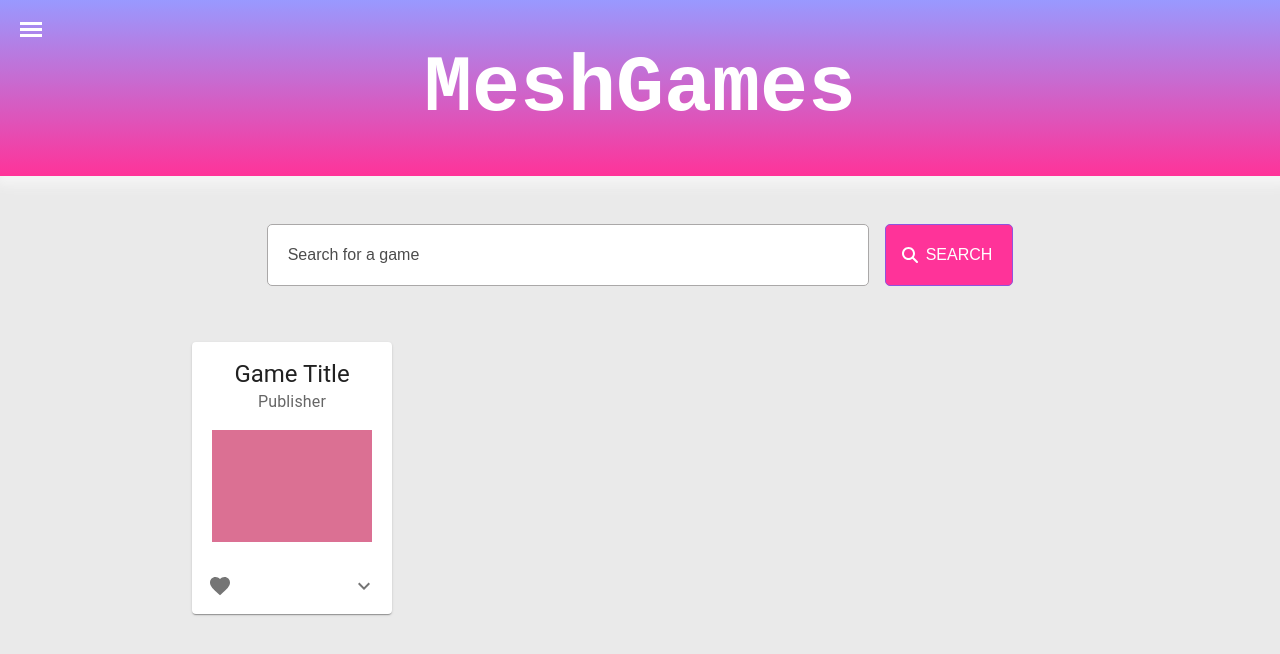
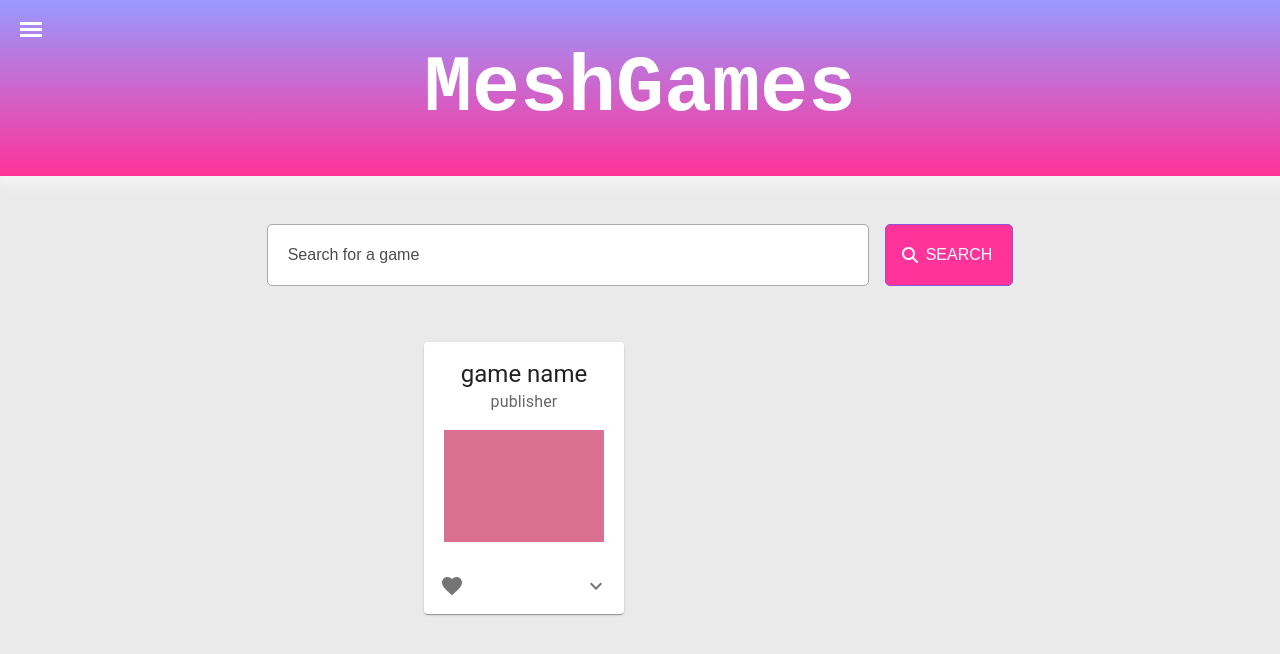
Before and after one commit to EmmaPeders1/IT2810-Project4, a React (Create React App) app in the folder meshgames/frontend/: page / in a window 1280 px wide. Shown: the top 654 px of the page. Built offline with nearby package versions, Linux system fonts and the light colour scheme.

Commit message:
#13 data-retrieval: created one query

```diff
--- a/meshgames/frontend/package.json
+++ b/meshgames/frontend/package.json
@@ -3,6 +3,7 @@
   "version": "0.1.0",
   "private": true,
   "dependencies": {
+    "@apollo/client": "^3.7.0",
     "@emotion/react": "^11.10.4",
     "@emotion/styled": "^11.10.4",
     "@fortawesome/fontawesome-svg-core": "^6.2.0",
@@ -20,6 +21,7 @@
     "@types/react": "^18.0.21",
     "@types/react-dom": "^18.0.6",
     "font-awesome": "^4.7.0",
+    "graphql": "^16.6.0",
     "react": "^18.2.0",
     "react-dom": "^18.2.0",
     "react-router-dom": "^6.4.2",
--- a/meshgames/frontend/src/Components/GameCard/GameCard.tsx
+++ b/meshgames/frontend/src/Components/GameCard/GameCard.tsx
@@ -1,4 +1,5 @@
-import * as React from 'react';
+import React from 'react';
+import { FC } from 'react';
 import { styled } from '@mui/material/styles';
 import Card from '@mui/material/Card';
 import CardHeader from '@mui/material/CardHeader';
@@ -10,6 +11,7 @@ import Typography from '@mui/material/Typography';
 import FavoriteIcon from '@mui/icons-material/Favorite';
 import ExpandMoreIcon from '@mui/icons-material/ExpandMore';
 import './GameCard.css';
+
 
 interface ExpandMoreProps extends IconButtonProps {
   expand: boolean;
@@ -26,7 +28,15 @@ const ExpandMore = styled((props: ExpandMoreProps) => {
   }),
 }));
 
-function GameCard() {
+interface GameCardProps {
+  gameId: string;
+  gameName: string;
+  publisher: string;
+  platform: string;
+  genre: string;
+}
+
+const GameCard: FC<GameCardProps> = ({ gameId, gameName, publisher, platform, genre }) => {
   const [expanded, setExpanded] = React.useState(false);
 
   const handleExpandClick = () => {
@@ -34,15 +44,18 @@ function GameCard() {
   };
 
   return (
-    <Card sx={{
-      maxWidth: 250,
-      maxHeight: 400,
-      minHeight: 200,
-      minWidth: 200
-      }}>
+    <Card
+      sx={{
+        maxWidth: 250,
+        maxHeight: 400,
+        minHeight: 200,
+        minWidth: 200
+      }}
+      id={gameId}
+      >
       <CardHeader
-        title="Game Title"
-        subheader="Publisher"
+        title={gameName}
+        subheader={publisher}
       />
       <div className='cardColorBox' />
       <CardActions disableSpacing>
@@ -60,8 +73,8 @@ function GameCard() {
       </CardActions>
       <Collapse in={expanded} timeout="auto" unmountOnExit>
         <CardContent>
-          <Typography paragraph align='left'>Genre: genre #1</Typography>
-          <Typography paragraph align='left'>Platform: platform #1</Typography>
+          <Typography paragraph align='left'>Genre: {genre}</Typography>
+          <Typography paragraph align='left'>Platform: {platform}</Typography>
         </CardContent>
       </Collapse>
     </Card>
--- a/meshgames/frontend/src/Pages/Home.tsx
+++ b/meshgames/frontend/src/Pages/Home.tsx
@@ -4,6 +4,16 @@ import React, { useState } from 'react';
 import Button from '../Components/Button/Button';
 import Input from '../Components/Input/Input';
 import './Home.css';
+import  {gql, useQuery} from '@apollo/client'
+
+const GET_GAMEDATA = gql`
+  query GamesIdandName{
+    games {
+      gameId
+      gameName
+    }
+  }
+`;
 
 export default function Home(){
 
@@ -17,8 +27,11 @@ export default function Home(){
     event.preventDefault();
   }
 
+  const {loading, error, data} = useQuery(GET_GAMEDATA);
+  if(loading) return <p>'Loading...'</p>;
+  else{
     return(
-  <div className="home">
+      <div className="home" >
           <div className="search-container" >
             <Input
               className='URL-input'
@@ -34,8 +47,10 @@ return(
             />
           </div>
           <div className='gamecard-container'>
-        <GameCard />
+            <div>{JSON.stringify(data)}</div>
+            <GameCard gameId={'id'} gameName={'game name'} publisher={'publisher'} platform={'platform'} genre={'genre'} />
           </div>
       </div>
     );
   }
+}
--- a/meshgames/frontend/src/index.tsx
+++ b/meshgames/frontend/src/index.tsx
@@ -3,13 +3,21 @@ import ReactDOM from 'react-dom/client';
 import './index.css';
 import App from './App';
 import reportWebVitals from './reportWebVitals';
+import { ApolloClient, InMemoryCache, ApolloProvider, gql } from '@apollo/client';
+
+const client = new ApolloClient({
+  uri: 'http://localhost:8080/',
+  cache: new InMemoryCache(),
+});
 
 const root = ReactDOM.createRoot(
   document.getElementById('root') as HTMLElement
 );
 root.render(
   <React.StrictMode>
-    <App />
+    <ApolloProvider client={client}>
+      <App />
+    </ApolloProvider>
   </React.StrictMode>
 );
 
```
Also changed, not shown: meshgames/frontend/src/Components/GameCardGrid/GameCardGrid.tsx (added, +11 -0 lines), meshgames/frontend/src/Components/GameCardGrid/GameCardGrid.css (added), 2 other files (tests, documents, lock files or other folders). Lines whose indentation alone changed are shown as unchanged.
